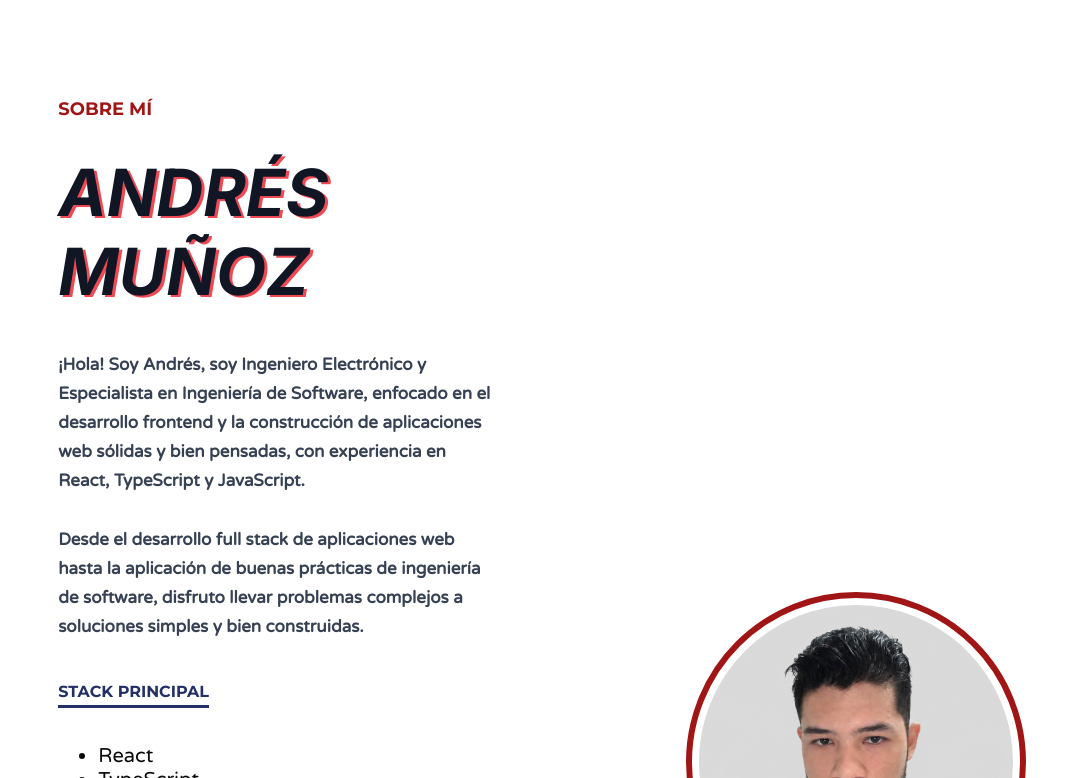
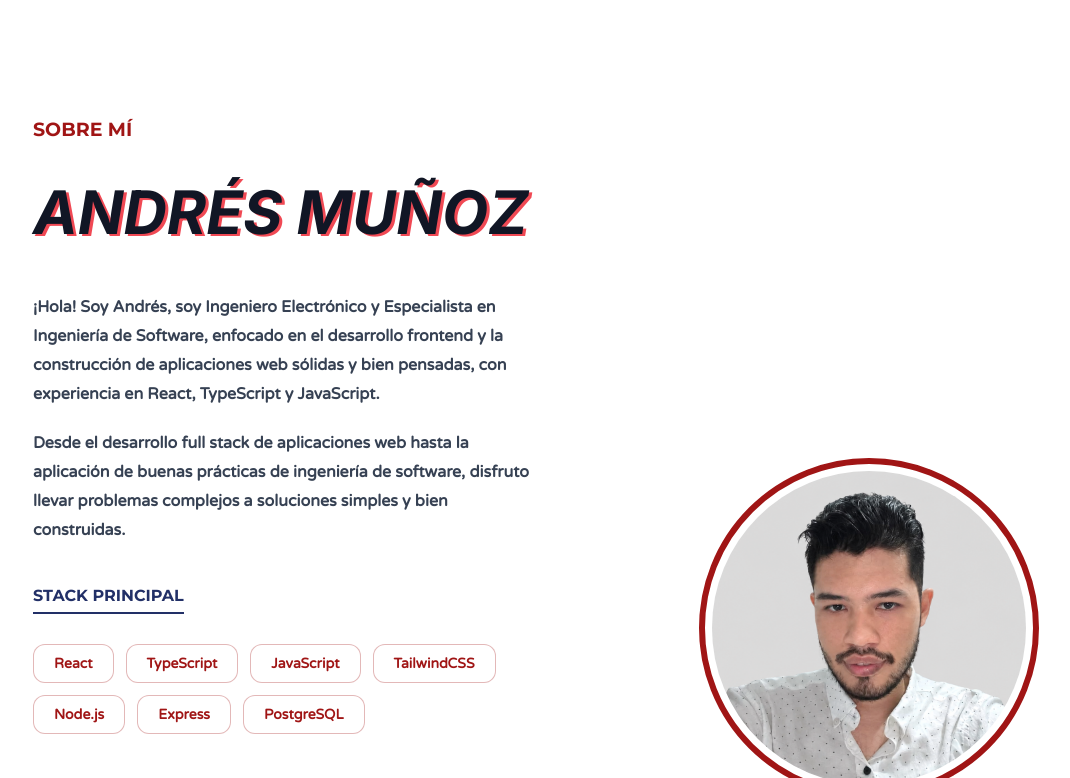
Before and after one commit to andresmdevco/portfolio, a React (Vite) app: page / in a window 1280 px wide. Shown: the part 802-1580 px from the top of the page, without its empty margins (63-1133 px from the left). Built offline with nearby package versions, Linux system fonts and the light colour scheme.

Commit message:
style: make About section responsive

```diff
--- a/src/App.module.css
+++ b/src/App.module.css
@@ -2,12 +2,6 @@
   position: relative;
   min-height: 100vh;
   overflow: hidden;
-}
-.sectionAbout {
-  position: relative;
-  min-height: 100vh;
-  overflow: hidden;
-  padding: 10rem 0;
 }
 
 .spidey {
--- a/src/App.tsx
+++ b/src/App.tsx
@@ -58,7 +58,7 @@ function App() {
           <Home />
         </section>
       </main>
-      <section className={styles.sectionAbout}>
+      <section className={styles.section}>
         <About />
       </section>
     </>
--- a/src/components/About/About.module.css
+++ b/src/components/About/About.module.css
@@ -1,57 +1,85 @@
 .about {
   display: flex;
   flex-direction: column-reverse;
-  max-width: 88%;
+  max-width: 85%;
   margin: 0 auto;
+  padding-top: 10rem;
+  padding-bottom: 8rem;
+  gap: 4.5rem;
 }
-
 @media (min-width: 1024px) {
   .about {
     flex-direction: row;
-    max-width: 92%;
+    max-width: 75%;
+    padding-bottom: 0;
     gap: 8rem;
-    padding-left: 7rem;
-    padding-right: 7rem;
   }
 }
-@media (min-width: 1700px) {
+@media (min-width: 1280px) {
+  .about {
+    padding-top: 12rem;
+    max-width: 85%;
+    min-height: 80rem;
+  }
+}
+@media (min-width: 1440px) {
   .about {
     max-width: 80%;
-    padding-left: 10rem;
-    padding-right: 10rem;
+  }
+}
+@media (min-width: 1720px) {
+  .about {
+    max-width: 70%;
   }
 }
 
 .content {
   display: flex;
   flex-direction: column;
+  gap: 2.2rem;
+  margin-top: 3rem;
 }
-@media (min-width: 768px) {
+@media (min-width: 1024px) {
   .content {
+    margin-top: 0;
     flex: 1;
+    gap: 1.5rem;
+  }
+}
+@media (min-width: 1280px) {
+  .content {
     gap: 2.5rem;
   }
 }
 
-
 .label {
   margin: 0;
   color: var(--primary);
-  font-size: 1.2rem;
+  font-size: 1.5rem;
   font-weight: 700;
   text-transform: uppercase;
   font-family: var(--subtitlesFont);
 }
 @media (min-width: 768px) {
   .label {
-    font-size: 1.8rem;
+    font-size: 1.7rem;
+  }
+}
+@media (min-width: 1024px) {
+  .label {
+    font-size: 1.9rem;
+  }
+}
+@media (min-width: 1440px) {
+  .label {
+    font-size: 2rem;
   }
 }
 
 .title {
   margin: 0;
   color: var(--dark-blue);
-  font-size: 4.5rem;
+  font-size: 3.8rem;
   font-weight: 700;
   font-style: italic;
   font-family: var(--titlesFont);
@@ -62,6 +90,22 @@
 }
 @media (min-width: 768px) {
   .title {
+    font-size: 4.6rem;
+  }
+}
+@media (min-width: 1024px) {
+  .title {
+    font-size: 6rem;
+    padding: 0;
+  }
+}
+@media (min-width: 1280px) {
+  .title {
+    padding: 1rem 0;
+  }
+}
+@media (min-width: 1440px) {
+  .title {
     font-size: 6.5rem;
   }
 }
@@ -69,14 +113,30 @@
 .paragraphs {
   display: flex;
   flex-direction: column;
-  gap: 3rem;
-  margin-top: .6rem;
+  gap: 2rem;
   color: var(--gray-dark);
-  font-size: 1.7rem;
+  font-size: 1.4rem;
   font-weight: 600;
   font-family: var(--mainFont);
   line-height: 2.9rem;
-  margin-right: 4rem;
+  margin-top: .8rem;
+}
+@media (min-width: 768px) {
+  .paragraphs {
+    font-size: 1.6rem;
+  }
+}
+@media (min-width: 1280px) {
+  .paragraphs {
+    margin-top: 1rem;
+  }
+}
+@media (min-width: 1440px) {
+  .paragraphs {
+    margin-right: 4rem;
+    font-size: 1.8rem;
+    gap: 3rem;
+  }
 }
 .paragraphs p {
   margin: 0;
@@ -84,16 +144,64 @@
 
 .techStack h3 {
   display: inline-block;
-  padding-bottom: .4rem;
-  font-size: 1.6rem;
+  padding-bottom: .7rem;
+  font-size: 1.3rem;
   color: var(--blue);
   font-family: var(--subtitlesFont);
   text-transform: uppercase;
-  border-bottom: 3px solid var(--blue);
+  border-bottom: 2px solid var(--blue);
+  margin-bottom: 3rem;
+}
+@media (min-width: 768px) {
+  .techStack h3 {
+    font-size: 1.4rem;
+  }
+}
+@media (min-width: 1024px) {
+  .techStack h3 {
+    font-size: 1.6rem;
+  }
+}
+@media (min-width: 1440px) {
+  .techStack h3 {
+    font-size: 1.8rem;
+  }
 }
 
 .techStackList {
-  color: var(--black);
+  display: flex;
+  flex-wrap: wrap;
+  gap: 1.2rem;
+  padding: 0;
+  margin: 0;
+}
+.techStackList li {
+  background-color: var(--white);
+  transition: background-color 0.3s ease, color 0.3s ease, box-shadow 0.3s ease;
+  list-style-type: none;
+  color: var(--primary);
+  font-size: 1.3rem;
+  font-family: var(--mainFont);
+  font-weight: 600;
+  border: 1px solid rgb(163 21 21 / 0.3);
+  border-radius: 1.2rem;
+  padding: 1rem 2rem;
+  cursor: default;
+}
+@media (min-width: 1024px) {
+  .techStackList li {
+    font-size: 1.4rem;
+  }
+}
+@media (min-width: 1440px) {
+  .techStackList li {
+    font-size: 1.6rem;
+  }
+}
+.techStackList li:hover {
+  background-color: var(--primary);
+  color: var(--white);
+  box-shadow: 0 8px 20px rgba(163, 21, 21, 0.3);
 }
 
 .image {
@@ -101,13 +209,31 @@
   display: flex;
   justify-content: center;
   align-items: flex-end;
+  min-height: 55rem;
+}
+@media (min-width: 768px) {
+  .image {
+    min-height: 65rem;
+  }
+}
+@media (min-width: 1024px) {
+  .image {
+    max-height: 68rem;
+  }
 }
 .image img {
   width: 100%;
-  max-width: 34rem;
+  max-width: 25rem;
   aspect-ratio: 1 / 1;
   border-radius: 50%;
   border: 6px solid var(--primary);
   object-fit: cover;
   padding: 0.7rem;
+  margin-bottom: 10rem;
 }
+@media (min-width: 768px) {
+  .image img {
+    max-width: 34rem;
+    margin-bottom: 0;
+  }
+}
--- a/src/components/About/About.tsx
+++ b/src/components/About/About.tsx
@@ -1,7 +1,15 @@
 import styles from './About.module.css';
 
 export default function About() {
-  const stack = ['React', 'TypeScript', 'JavaSript', 'TailwindCSS', 'Node.js', 'Express', 'PostgreSQL']
+  const stack = [
+    'React',
+    'TypeScript',
+    'JavaScript',
+    'TailwindCSS',
+    'Node.js',
+    'Express',
+    'PostgreSQL',
+  ];
 
   return (
     <div className={styles.about}>
--- a/src/components/Home/Home.module.css
+++ b/src/components/Home/Home.module.css
@@ -18,7 +18,7 @@
 }
 @media (min-width: 768px) {
   .infop {
-    font-size: 1.8rem;
+    font-size: 1.9rem;
   }
 }
 
```
